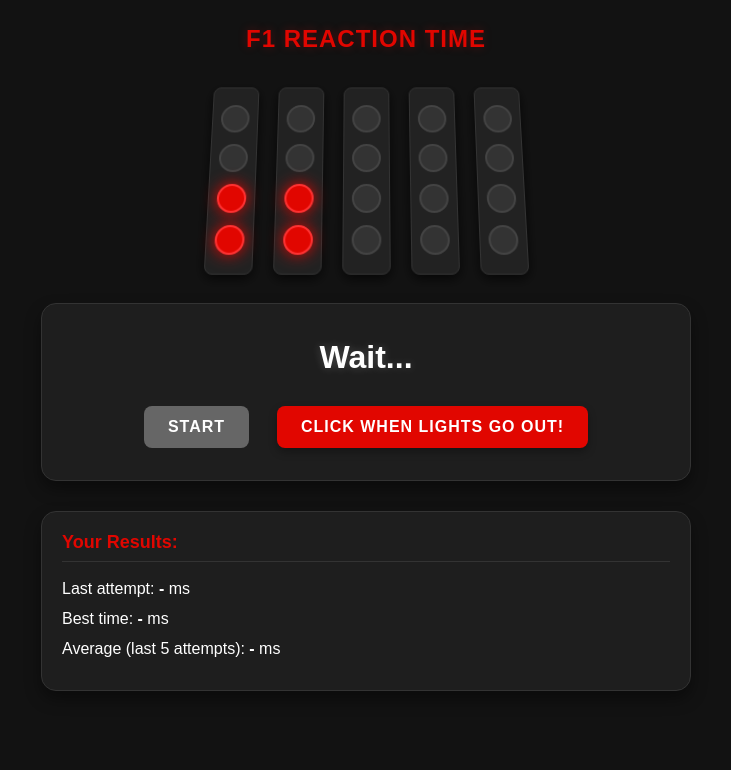
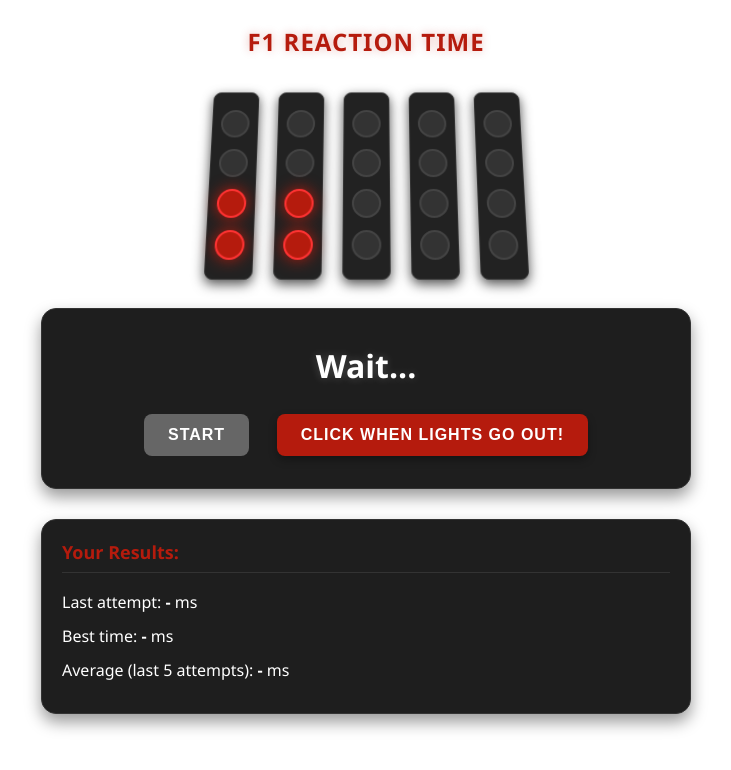
Before and after one commit to 00mvs/f1-reaction-game, a plain HTML site: page index.html in a window 1280 px wide. Both pictures are taken after a click on the button "START". Shown: the whole page, without its empty margins (274-1005 px from the left). Drawn offline with Linux system fonts and the light colour scheme.

Commit message:
Update index.html

```diff
--- a/index.html
+++ b/index.html
@@ -6,9 +6,9 @@
     <title>F1 Reaction Time</title>
     <style>
         body {
-            font-family: 'Arial', sans-serif;
+            font-family: 'Segoe UI', Tahoma, Geneva, Verdana, sans-serif;
             text-align: center;
-            background-color: #121212;
+            background-color: transparent;
             color: white;
             padding: 15px;
             margin: 0;
@@ -24,10 +24,10 @@
         .title {
             font-size: 24px;
             margin-bottom: 20px;
-            color: #e10600;
+            color: #B51B0D;
             font-weight: bold;
             letter-spacing: 1px;
-            text-shadow: 0 0 10px rgba(225, 6, 0, 0.3);
+            text-shadow: 0 0 10px rgba(181, 27, 13, 0.3);
         }
 
         .lights-container {
@@ -61,8 +61,8 @@
         }
 
         .light.red {
-            background-color: #e10600;
-            box-shadow: 0 0 15px #e10600;
+            background-color: #B51B0D;
+            box-shadow: 0 0 15px #B51B0D;
             border: 2px solid #ff3333;
         }
 
@@ -84,7 +84,7 @@
         }
 
         .button {
-            background-color: #e10600;
+            background-color: #B51B0D;
             color: white;
             border: none;
             padding: 12px 24px;
@@ -99,7 +99,7 @@
         }
 
         .button:hover {
-            background-color: #c10500;
+            background-color: #8f1609;
             transform: translateY(-2px);
             box-shadow: 0 6px 12px rgba(0, 0, 0, 0.3);
         }
@@ -127,7 +127,7 @@
         }
 
         .stats h3 {
-            color: #e10600;
+            color: #B51B0D;
             border-bottom: 1px solid #333;
             padding-bottom: 8px;
             margin-top: 0;
@@ -145,7 +145,7 @@
         }
 
         .false-start {
-            color: #e10600;
+            color: #B51B0D;
             font-weight: bold;
             animation: blink 0.5s infinite;
         }
```
